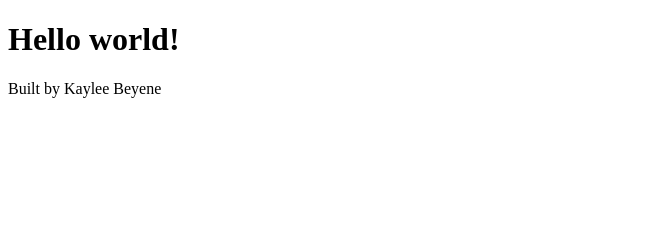
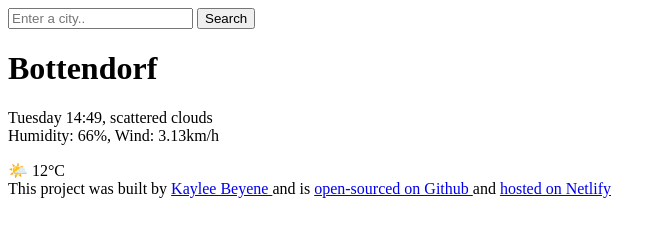
Before and after one commit to KayleeBeyene/meteo-app, a plain HTML site: page index.html in a window 1280 px wide. Shown: the whole page, without its empty margins (0-666 px from the left). Drawn offline with Linux system fonts and the light colour scheme.

Commit message:
Added the HTML to the project

```diff
--- a/index.html
+++ b/index.html
@@ -3,10 +3,25 @@
 <head>
     <meta charset="UTF-8">
     <meta name="viewport" content="width=device-width, initial-scale=1.0">
-    <title>Document</title>
+    <title>Weather App | VAnilla JS</title>
 </head>
 <body>
-    <h1>Hello world!</h1>
-    <footer>Built by Kaylee Beyene</footer>
+    <header>
+        <form>
+            <input type="search" placeholder="Enter a city.." required />
+            <input type="submit" value="Search">
+        </form>
+    </header>
+    <div>
+    <h1>Bottendorf</h1>
+    <p>
+        Tuesday 14:49, scattered clouds
+        <br />
+        Humidity: 66%, Wind: 3.13km/h
+    </p>
+</div>
+    <div>🌤️ 12°C</div>
+    <footer>This project was built by <a href="https://github.com/KayleeBeyene" target="_blank">Kaylee Beyene </a>
+    and is <a href="https://github.com/KayleeBeyene/meteo-app" target="_blank">open-sourced on Github </a>and <a href="https://kayleebeyeneweatherapp.netlify.app/" target="_blank">hosted on Netlify</a></footer>
 </body>
 </html>
```
